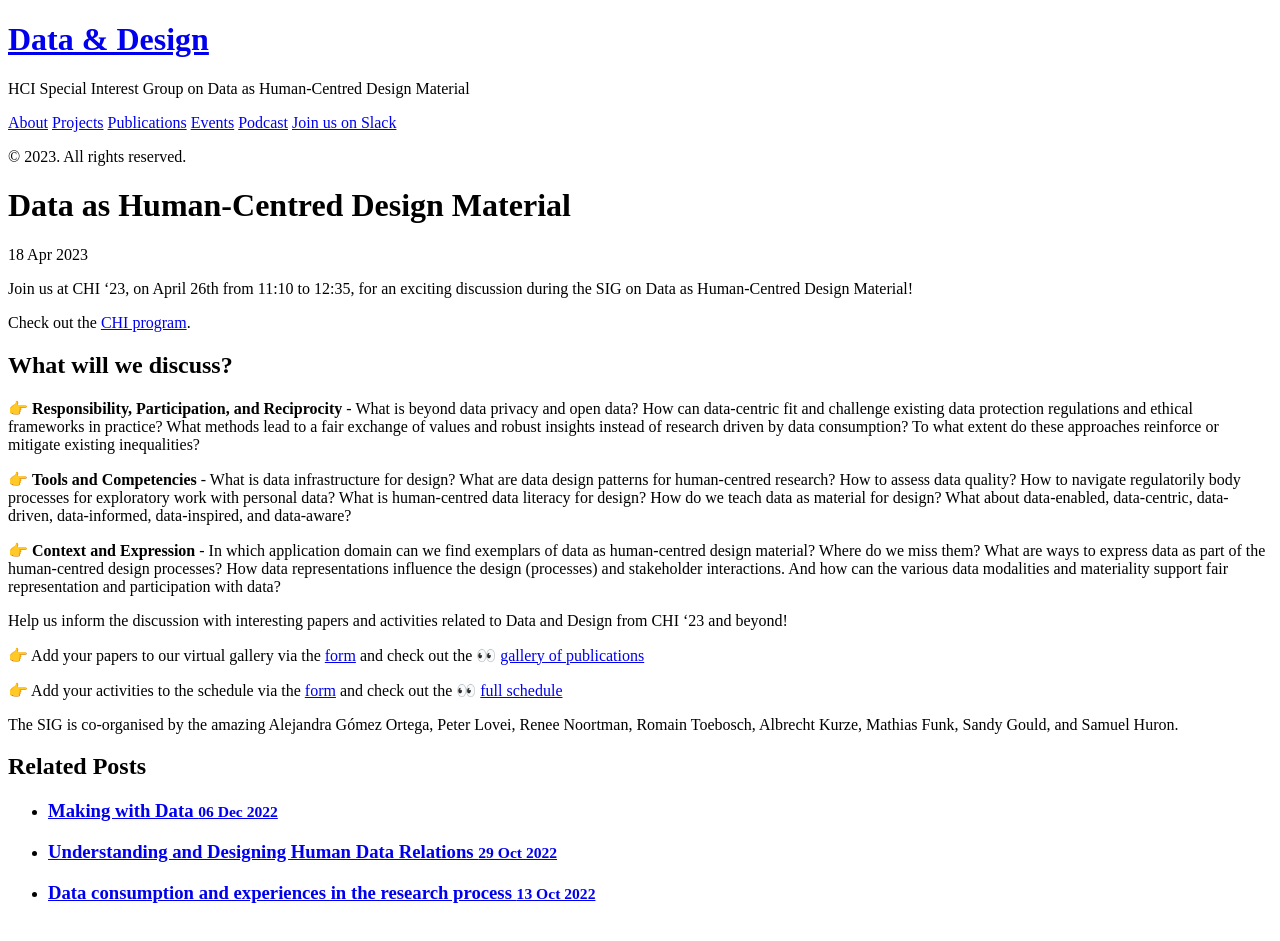
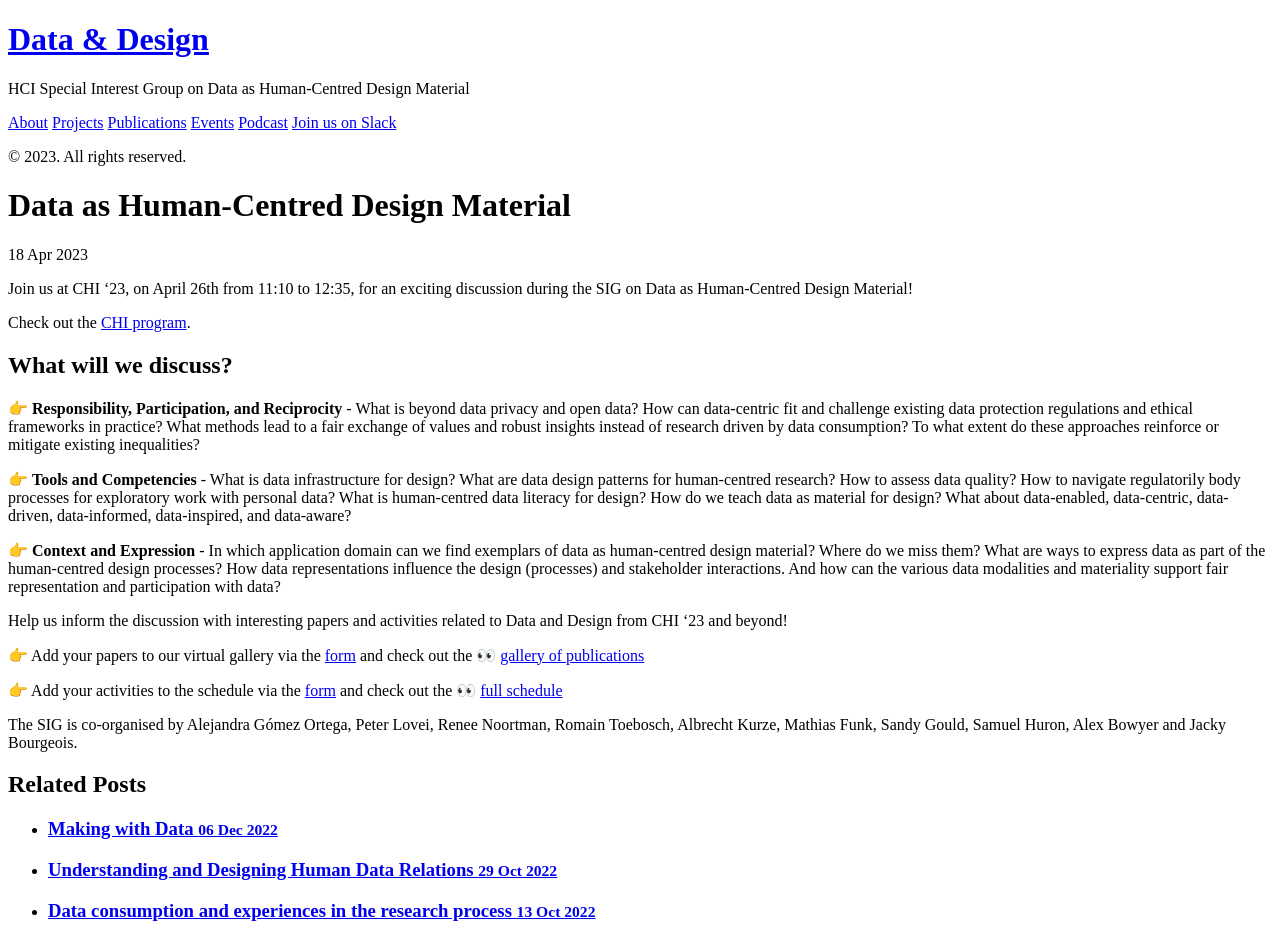
Before and after one commit to datacentricdesign/sig, a Jekyll site: the page built from _posts/2023-04-18-sig.markdown, in a window 1280 px wide. Built offline with Jekyll 4.4.1, drawn with Linux system fonts in a browser that asks for light colours; Markdown is read by kramdown in place of the engine named in the settings.

Commit message:
update authors

```diff
--- a/_posts/2023-04-18-sig.markdown
+++ b/_posts/2023-04-18-sig.markdown
@@ -25,4 +25,4 @@ Help us inform the discussion with interesting papers and activities related to
 👉 Add your activities to the schedule via the [form](https://t.co/NnPzj26VSR) and check out the 👀 [full schedule](https://datacentricdesign.org/events.html)
 
 
-The SIG is co-organised by the amazing Alejandra Gómez Ortega, Peter Lovei, Renee Noortman, Romain Toebosch, Albrecht Kurze, Mathias Funk, Sandy Gould, and Samuel Huron.
+The SIG is co-organised by Alejandra Gómez Ortega, Peter Lovei, Renee Noortman, Romain Toebosch, Albrecht Kurze, Mathias Funk, Sandy Gould, Samuel Huron, Alex Bowyer and Jacky Bourgeois.
```
